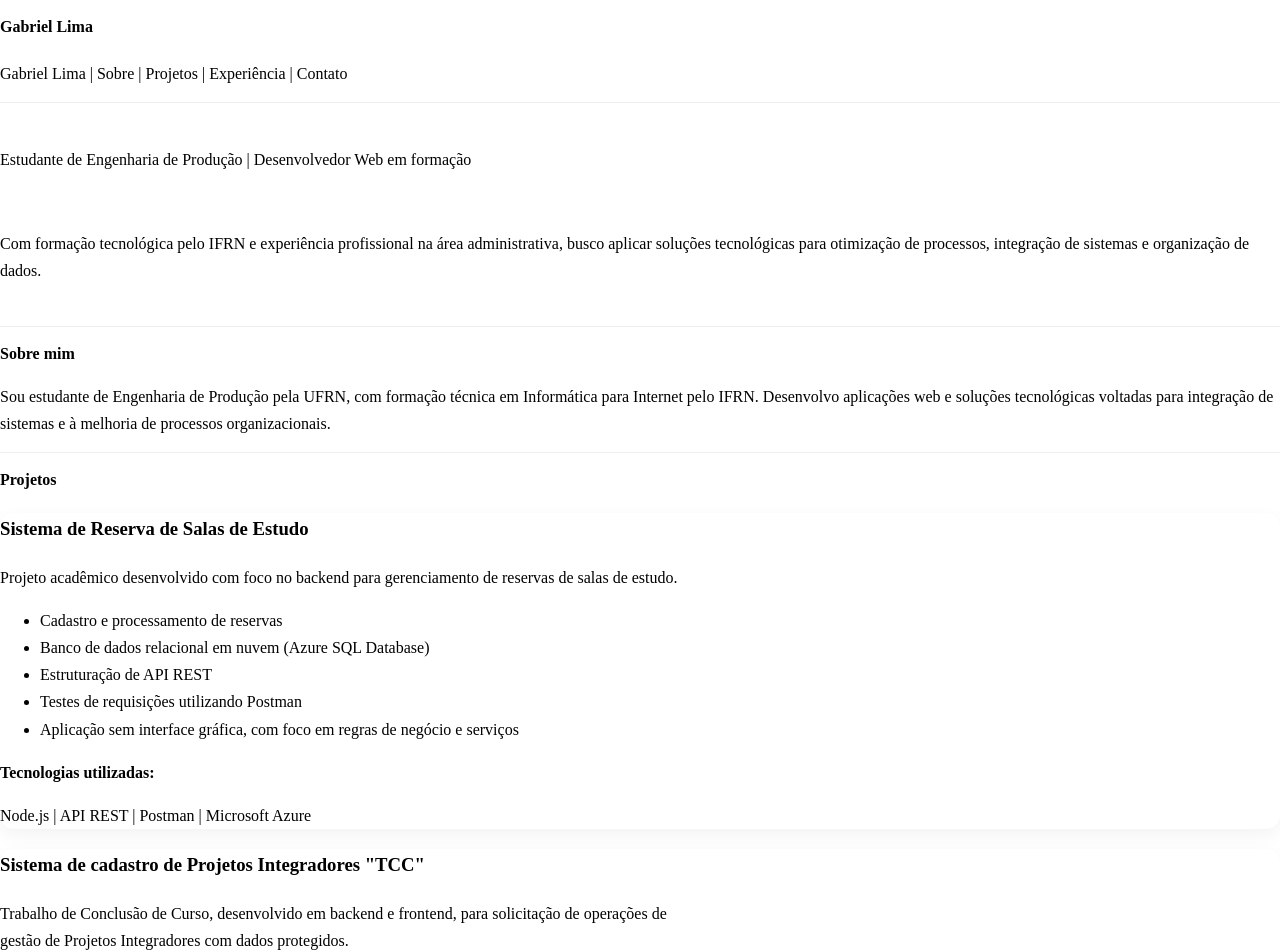
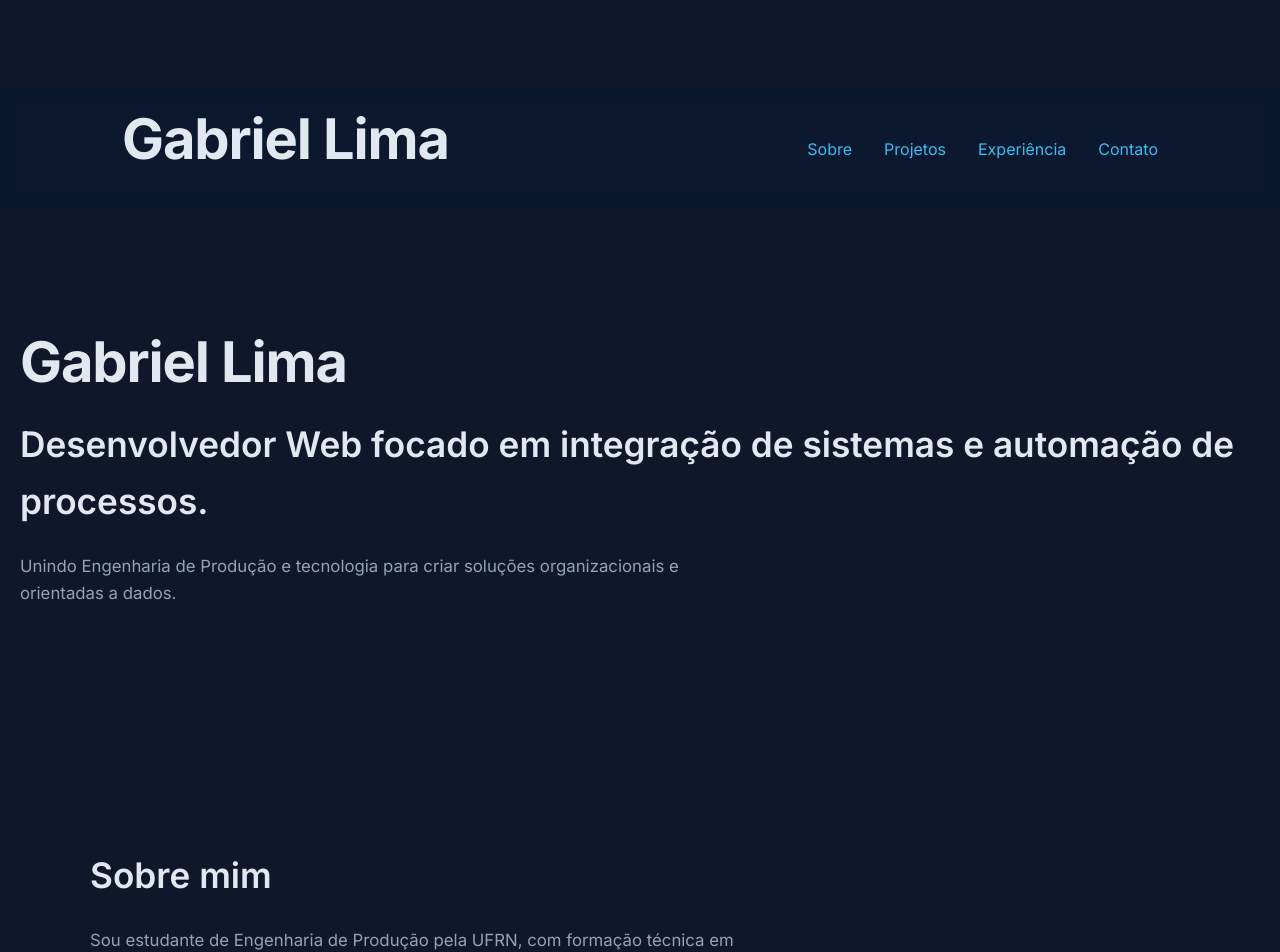
Before and after one commit to gabriel-lima55/portifolio_gabrielLima, a React (Vite) app: page / in a window 1280 px wide. Shown: the top 952 px of the page. Built offline with nearby package versions, Linux system fonts and the light colour scheme.

Commit message:
Build final antes do post

```diff
--- a/src/components/About.jsx
+++ b/src/components/About.jsx
@@ -1,8 +1,8 @@
 export default function About() {
   return (
-    <section>
+    <section className="section">
       <div className="container">
-        <h2>Sobre mim</h2>
+        <h2 className="section-title">Sobre mim</h2>
         <p>
           Sou estudante de Engenharia de Produção pela UFRN, com formação técnica em Informática para Internet pelo IFRN. Desenvolvo aplicações web e soluções tecnológicas voltadas para integração de sistemas e à melhoria de processos organizacionais.
         </p>
--- a/src/components/Education.jsx
+++ b/src/components/Education.jsx
@@ -1,7 +1,8 @@
 export default function Education() {
   return (
-    <section>
-      <h2>Formação Acadêmica</h2>
+    <section className="section">
+
+      <h2 className="section-title">Formação Acadêmica</h2>
       <ul>
         <li>Engenharia de Produção – UFRN (em andamento)</li>
         <li>Técnico em Informática para Internet – IFRN</li>
--- a/src/components/Experience.jsx
+++ b/src/components/Experience.jsx
@@ -1,7 +1,8 @@
 export default function Experience() {
   return (
-    <section>
-      <h2>Experiência</h2>
+    <section className="section">
+
+      <h2 className="section-title">Experiência</h2>
       <p>
         Assistente Administrativo (Jovem Aprendiz) – M. Dias Branco.
         Apoio a rotinas administrativas e organização de processos internos.
--- a/src/components/Header.jsx
+++ b/src/components/Header.jsx
@@ -1,9 +1,17 @@
 export default function Header() {
   return (
-    <section>
-      <h1>Gabriel Lima</h1>
-      <p>Gabriel Lima | Sobre | Projetos | Experiência | Contato
-      </p>
-    </section>
+    <header className="header">
+      <div className="header-container">
+        <h1>Gabriel Lima</h1>
+
+        <nav>
+          <a href="#sobre">Sobre</a>
+          <a href="#projetos">Projetos</a>
+          <a href="#experiencia">Experiência</a>
+          <a href="#contato">Contato</a>
+        </nav>
+      </div>
+    </header>
+
   );
 }
--- a/src/components/Hero.jsx
+++ b/src/components/Hero.jsx
@@ -1,11 +1,9 @@
 function Hero() {
   return (
-    <section className="container">
-      <br />
-      <p>Estudante de Engenharia de Produção | Desenvolvedor Web em formação</p>
-      <br />
-      <p>Com formação tecnológica pelo IFRN e experiência profissional na área administrativa, busco aplicar soluções tecnológicas para otimização de processos, integração de sistemas e organização de dados.</p>
-      <br />
+    <section className="section">
+      <h1>Gabriel Lima</h1>
+      <h2 className="section-title">Desenvolvedor Web focado em integração de sistemas e automação de processos.</h2>
+      <p className="section-text">Unindo Engenharia de Produção e tecnologia para criar soluções organizacionais e orientadas a dados.</p>
     </section>
   );
 }
--- a/src/components/Projects.jsx
+++ b/src/components/Projects.jsx
@@ -1,6 +1,7 @@
 export default function Projects() {
   return (
-    <section>
+    <section className="section">
+
       <div className="container">
       <h2>Projetos</h2>
 
--- a/src/components/Skills.jsx
+++ b/src/components/Skills.jsx
@@ -1,6 +1,7 @@
 export default function Skills() {
   return (
-    <section>
+    <section className="section">
+
       <h2>Habilidades</h2>
 
       <h4>Tecnologias</h4>
--- a/src/components/contact.jsx
+++ b/src/components/contact.jsx
@@ -1,7 +1,8 @@
 function Contact() {
   return (
-    <section className="contact">
-      <h2>Contato</h2>
+    <section className="section">
+
+      <h2 className="section-title">Contato</h2>
 
       <p>Email: <a href="#">gabrielacademico@email.com</a></p>
 
--- a/src/styles/global.css
+++ b/src/styles/global.css
@@ -1,57 +1,266 @@
-@import url('https://fonts.googleapis.com/css2?family=Inter:wght@300;400;600&display=swap');
+/* =========================
+   IMPORT FONT
+========================= */
+
+@import url('https://fonts.googleapis.com/css2?family=Inter:wght@300;400;500;600;700;800;900&display=swap');
+
+
+/* =========================
+   CSS RESET
+========================= */
+
+* {
+  margin: 0;
+  padding: 0;
+  box-sizing: border-box;
+}
+
+html {
+  scroll-behavior: smooth;
+}
 
 body {
-  margin: 0;
-  font-family: var(--font-main);
-  font-size: var(--text-base);
-  line-height: 1.7;
-  background: var(--color-bg);
-  color: var(--color-text);
+  padding-top: var(--header-height);
+  font-family: 'Inter', sans-serif;
+  background-color: #0f172a;
+  color: #e2e8f0;
+  line-height: 1.6;
+  -webkit-font-smoothing: antialiased;
 }
 
-/* Container padrão */
+
+/* =========================
+   DESIGN TOKENS / VARIABLES
+========================= */
+
+:root {
+
+  /* Colors */
+  --header-height: 90px;
+  --color-primary: #38bdf8;
+  --color-secondary: #22c55e;
+  --color-text: #e2e8f0;
+  --color-text-muted: #94a3b8;
+  --color-bg: #0f172a;
+  --color-bg-card: #1e293b;
+  --color-border: #334155;
+
+  /* Spacing */
+  --space-section: 120px;
+  --space-large: 64px;
+  --space-medium: 32px;
+  --space-small: 16px;
+
+  /* Radius */
+  --radius-default: 12px;
+
+  /* Container */
+  --container-width: 1100px;
+
+}
+
+
+/* =========================
+   GLOBAL STRUCTURE
+========================= */
+
+section {
+  padding: var(--space-section) 20px;
+  scroll-margin-top: var(--header-height);
+}
+
 .container {
   max-width: var(--container-width);
   margin: 0 auto;
-  padding: var(--section-padding) 20px;
 }
 
-/* Títulos */
+
+/* =========================
+   TYPOGRAPHY SCALE
+========================= */
+
+/* Hero main title */
 h1 {
-  font-size: var(--title-xl);
-  font-weight: 600;
+  font-size: clamp(2.5rem, 5vw, 3.5rem);
+  font-weight: 700;
+  line-height: 1.2;
+  letter-spacing: -0.02em;
   margin-bottom: 20px;
 }
 
+/* Section titles */
 h2 {
-  font-size: var(--title-lg);
-  margin-bottom: 16px;
+  font-size: clamp(1.8rem, 3vw, 2.2rem);
+  font-weight: 600;
+  margin-bottom: 24px;
 }
 
-p {
-  margin-bottom: 14px;
+/* Subtitles */
+h3 {
+  font-size: 1.3rem;
+  font-weight: 600;
+  margin-bottom: 12px;
 }
 
-/* Cards */
-.card {
-  background: var(--color-card);
-  padding: var(--card-padding);
-  border-radius: 14px;
-  margin-top: 20px;
-  box-shadow: 0 6px 18px rgba(0,0,0,0.05);
+/* Paragraphs */
+p {
+  font-size: 1.05rem;
+  color: var(--color-text-muted);
+  max-width: 700px;
 }
 
-section {
-  border-bottom: 1px solid #eee;
+
+/* =========================
+   LINKS
+========================= */
+
+a {
+  text-decoration: none;
+  color: var(--color-primary);
+  transition: 0.3s ease;
 }
 
-header {
-  padding: 20px 0;
-  background: white;
+a:hover {
+  opacity: 0.8;
+}
+
+
+/* =========================
+   BUTTONS
+========================= */
+
+.button-primary {
+  display: inline-block;
+  background: var(--color-primary);
+  color: #000;
+  padding: 12px 24px;
+  border-radius: var(--radius-default);
+  font-weight: 600;
+  transition: 0.3s;
+}
+
+.button-primary:hover {
+  transform: translateY(-2px);
+  opacity: 0.9;
+}
+
+
+/* =========================
+   HEADER / NAVBAR
+========================= */
+
+.header {
   position: sticky;
   top: 0;
-  z-index: 10;
+  width: 100%;
+  backdrop-filter: blur(8px);
+  background: rgba(10, 25, 47, 0.8);
+  z-index: 1000;
 }
-.card p {
-  max-width: 700px;
+
+.header-container {
+  max-width: 1100px;
+  margin: 0 auto;
+  padding: 1rem 2rem;
+
+  display: flex;
+  justify-content: space-between;
+  align-items: center;
 }
+
+nav {
+  display: flex;
+  gap: 2rem;
+}
+
+
+.navbar {
+  max-width: var(--container-width);
+  margin: 0 auto;
+  padding: 18px 20px;
+  display: flex;
+  justify-content: space-between;
+  align-items: center;
+}
+
+/* Logo / Name */
+.logo {
+  font-weight: 600;
+  font-size: 1.1rem;
+}
+
+/* Nav links */
+.nav-links a {
+  margin-left: 28px;
+  font-size: 0.95rem;
+  font-weight: 500;
+}
+
+
+/* =========================
+   HERO SECTION
+========================= */
+
+.hero {
+  min-height: 90vh;
+  display: flex;
+  align-items: center;
+}
+
+.hero p {
+  margin-bottom: 30px;
+}
+
+
+/* =========================
+   CARDS (Projetos etc)
+========================= */
+
+.card {
+  background: var(--color-bg-card);
+  padding: 28px;
+  border-radius: var(--radius-default);
+  border: 1px solid var(--color-border);
+  transition: 0.3s ease;
+}
+
+.card:hover {
+  transform: translateY(-5px);
+}
+
+
+/* =========================
+   FOOTER
+========================= */
+
+.footer {
+  text-align: center;
+  padding: 40px 20px;
+  border-top: 1px solid var(--color-border);
+  color: var(--color-text-muted);
+}
+
+
+/* =========================
+   RESPONSIVE
+========================= */
+
+@media (max-width: 768px) {
+
+  section {
+    padding: 80px 20px;
+  }
+
+  .nav-links {
+    display: none;
+  }
+
+  h1 {
+    font-size: 2.2rem;
+  }
+
+  h2 {
+    font-size: 1.6rem;
+  }
+
+}
```
